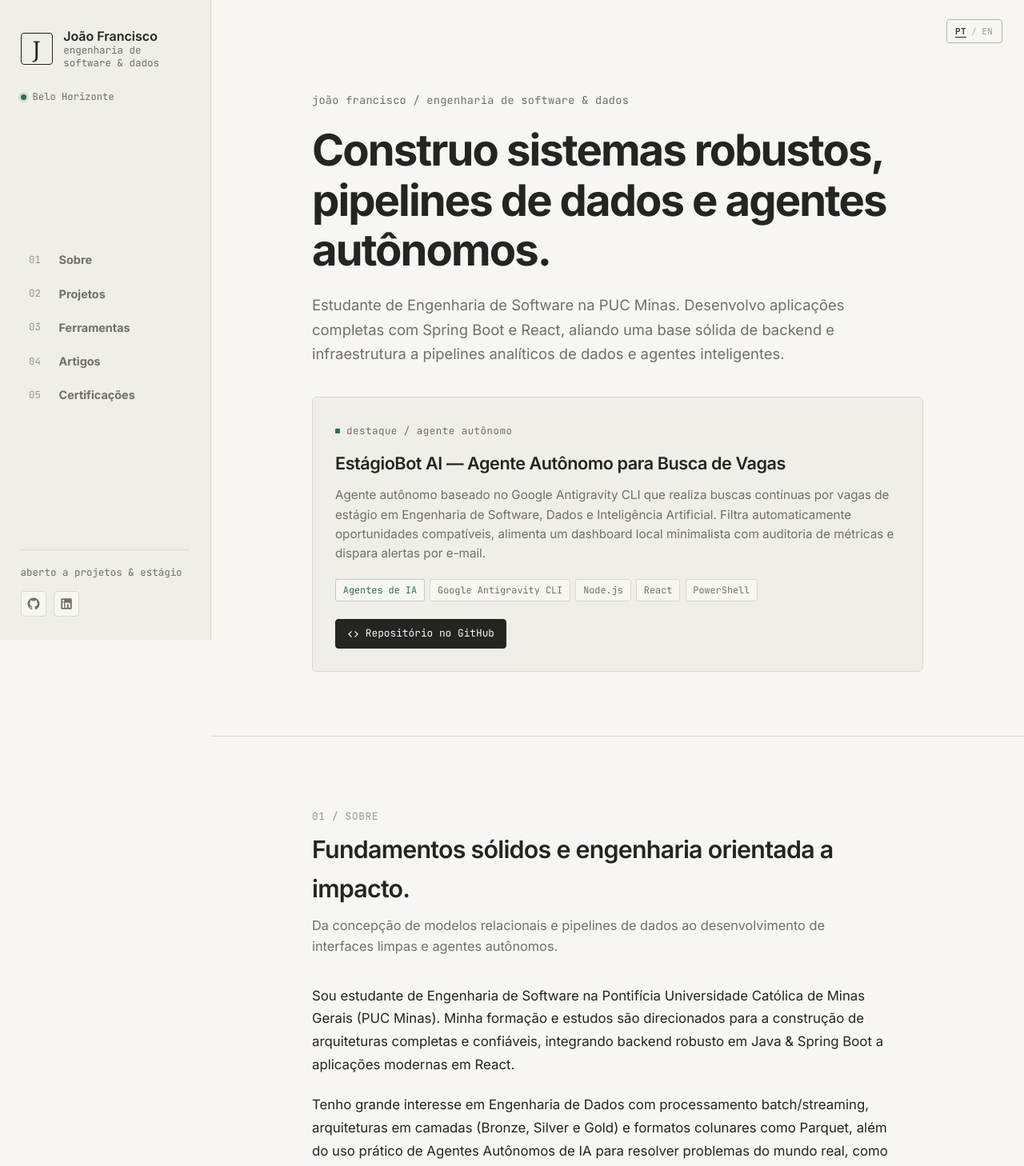
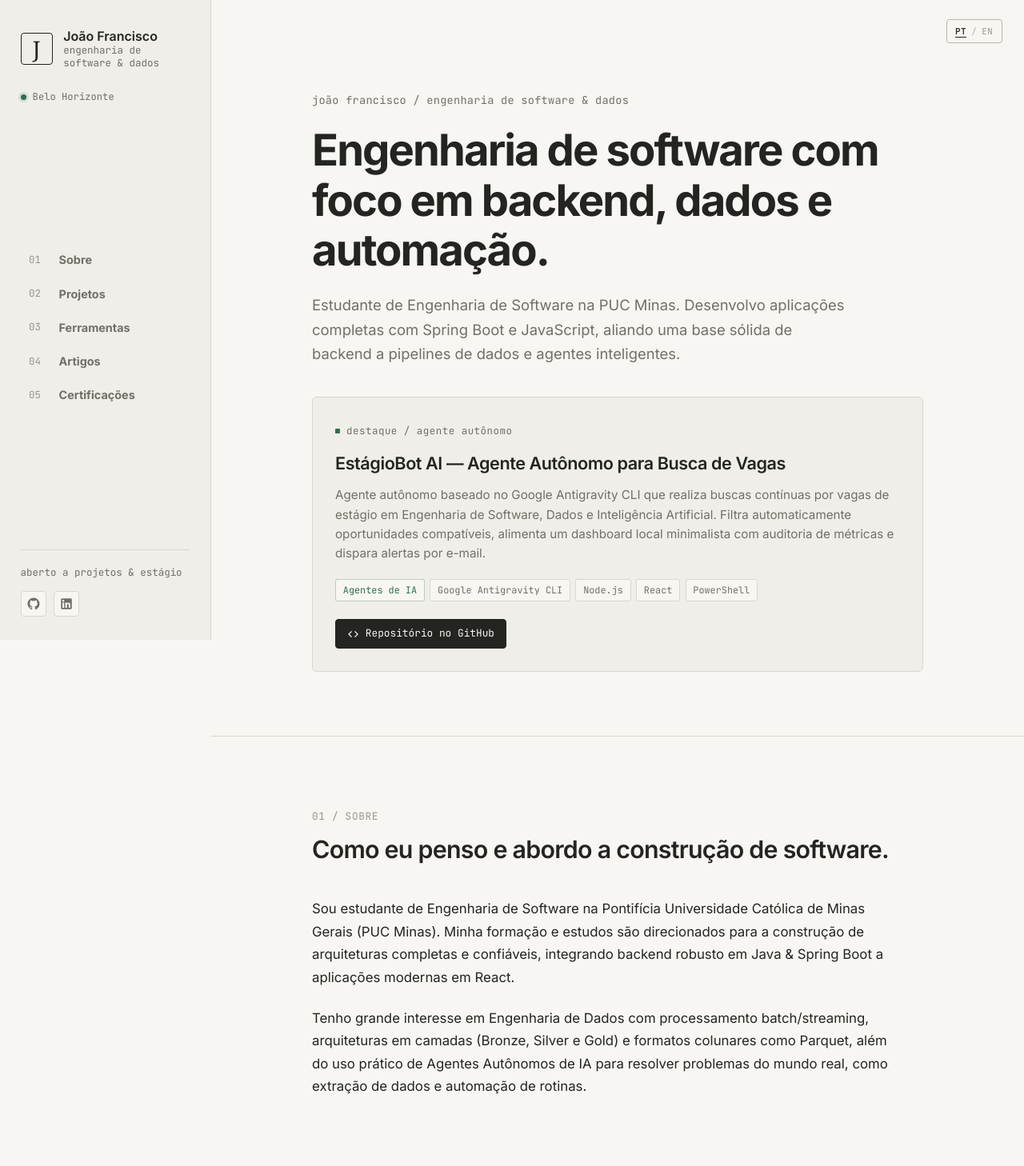
Before and after one commit to joaofr-tech/portfolio, a React (Vite) app: page / in a window 1280 px wide. Shown: the top 1458 px of the page at 80% size. Built offline with nearby package versions, Linux system fonts and the light colour scheme.

Commit message:
style: remove about subtitle (option 3.5) and streamline hero description

```diff
--- a/src/components/AboutSection.tsx
+++ b/src/components/AboutSection.tsx
@@ -9,7 +9,7 @@ export function AboutSection() {
         <header className="section-header">
           <p className="mono">{t.about.kicker}</p>
           <h2>{t.about.title}</h2>
-          <p className="section-intro">{t.about.subtitle}</p>
+          {t.about.subtitle ? <p className="section-intro">{t.about.subtitle}</p> : null}
         </header>
 
         <div className="about-content">
--- a/src/data/i18n.ts
+++ b/src/data/i18n.ts
@@ -50,9 +50,9 @@ export const translations = {
     },
     hero: {
       kicker: 'joão francisco / engenharia de software & dados',
-      headline: 'Construo sistemas robustos, pipelines de dados e agentes autônomos.',
+      headline: 'Engenharia de software com foco em backend, dados e automação.',
       description:
-        'Estudante de Engenharia de Software na PUC Minas. Desenvolvo aplicações completas com Spring Boot e React, aliando uma base sólida de backend e infraestrutura a pipelines analíticos de dados e agentes inteligentes.',
+        'Estudante de Engenharia de Software na PUC Minas. Desenvolvo aplicações completas com Spring Boot e JavaScript, aliando uma base sólida de backend a pipelines de dados e agentes inteligentes.',
       featured: {
         kicker: 'destaque / agente autônomo',
         title: 'EstágioBot AI — Agente Autônomo para Busca de Vagas',
@@ -64,9 +64,8 @@ export const translations = {
     },
     about: {
       kicker: '01 / sobre',
-      title: 'Fundamentos sólidos e engenharia orientada a impacto.',
-      subtitle:
-        'Da concepção de modelos relacionais e pipelines de dados ao desenvolvimento de interfaces limpas e agentes autônomos.',
+      title: 'Como eu penso e abordo a construção de software.',
+      subtitle: '',
       p1: 'Sou estudante de Engenharia de Software na Pontifícia Universidade Católica de Minas Gerais (PUC Minas). Minha formação e estudos são direcionados para a construção de arquiteturas completas e confiáveis, integrando backend robusto em Java & Spring Boot a aplicações modernas em React.',
       p2: 'Tenho grande interesse em Engenharia de Dados com processamento batch/streaming, arquiteturas em camadas (Bronze, Silver e Gold) e formatos colunares como Parquet, além do uso prático de Agentes Autônomos de IA para resolver problemas do mundo real, como extração de dados e automação de rotinas.',
     },
@@ -225,9 +224,9 @@ export const translations = {
     },
     hero: {
       kicker: 'joão francisco / software engineering & data',
-      headline: 'I build robust systems, data pipelines, and autonomous agents.',
+      headline: 'Software engineering focused on backend, data, and automation.',
       description:
-        'Software Engineering student at PUC Minas. I develop end-to-end applications with Spring Boot and React, pairing solid backend fundamentals and infrastructure with analytical data pipelines and intelligent agents.',
+        'Software Engineering student at PUC Minas. I develop end-to-end applications with Spring Boot and JavaScript, pairing solid backend fundamentals with data pipelines and intelligent agents.',
       featured: {
         kicker: 'featured / autonomous agent',
         title: 'EstágioBot AI — Autonomous Agent for Job Hunting',
@@ -239,9 +238,8 @@ export const translations = {
     },
     about: {
       kicker: '01 / about',
-      title: 'Solid fundamentals and impact-driven engineering.',
-      subtitle:
-        'From relational data models and data pipelines to clean interfaces and autonomous agents.',
+      title: 'How I think about and approach building software.',
+      subtitle: '',
       p1: 'I am a Software Engineering student at Pontifícia Universidade Católica de Minas Gerais (PUC Minas). My background and studies focus on building reliable, complete architectures, combining robust backends in Java & Spring Boot with modern frontends in React.',
       p2: 'I have a strong interest in Data Engineering with batch/streaming processing, multi-layer architectures (Bronze, Silver, and Gold), and columnar formats like Parquet, alongside the practical use of Autonomous AI Agents for real-world automation.',
     },
```
